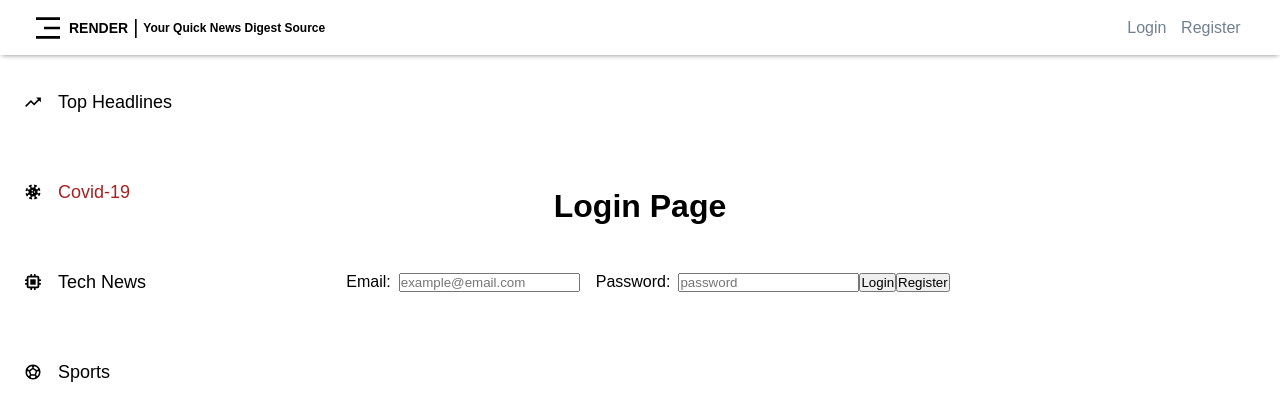
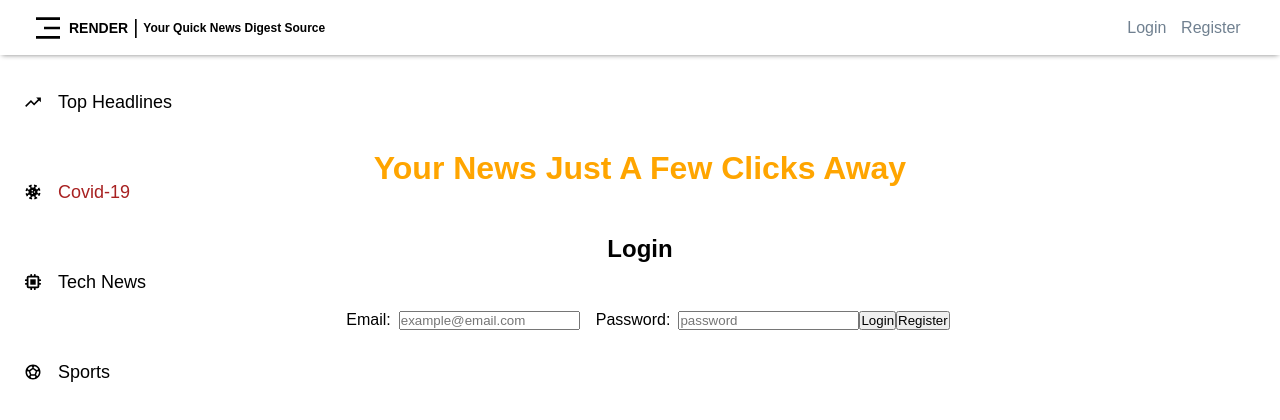
Before and after one commit to idominikbrame/capstoneClient, a React (Create React App) app: page /login in a window 1280 px wide. Shown: the top 420 px of the page. Built offline with nearby package versions, Linux system fonts and the light colour scheme.

Commit message:
style changes

```diff
--- a/src/Components/Login/Login.css
+++ b/src/Components/Login/Login.css
@@ -10,6 +10,10 @@
     justify-content: center;
 }
 
+#few-clicks {
+    color: orange;
+    margin-bottom: 3rem;
+}
 .form-container form {
     display: flex;
     flex-direction: row;
--- a/src/Components/Login/Login.js
+++ b/src/Components/Login/Login.js
@@ -43,7 +43,8 @@ const Login = () => {
     if (!loggedIn) {
         return (
             <div className={'form-container'}>
-                <h1>Login Page</h1>
+                <h1 id={'few-clicks'}>Your News Just A Few Clicks Away</h1>
+                <h2>Login</h2>
                 <form>
                     <label>Email: </label>
                     <input placeholder={"example@email.com"} onChange={(e) => setEmail(e.target.value)}/>
--- a/src/Router.js
+++ b/src/Router.js
@@ -27,7 +27,7 @@ const Router = () => {
     return (
         <div>
             <Routes>
-                <Route exact path="/" element={<TopHeadlines />}/>
+                <Route exact path="/" element={<Login />}/>
                 <Route exact path="/login" element={<Login/>}/>
                 <Route exact path="/register" element={<Register/>}/>
                 <Route exact path="/top-headlines"
```
